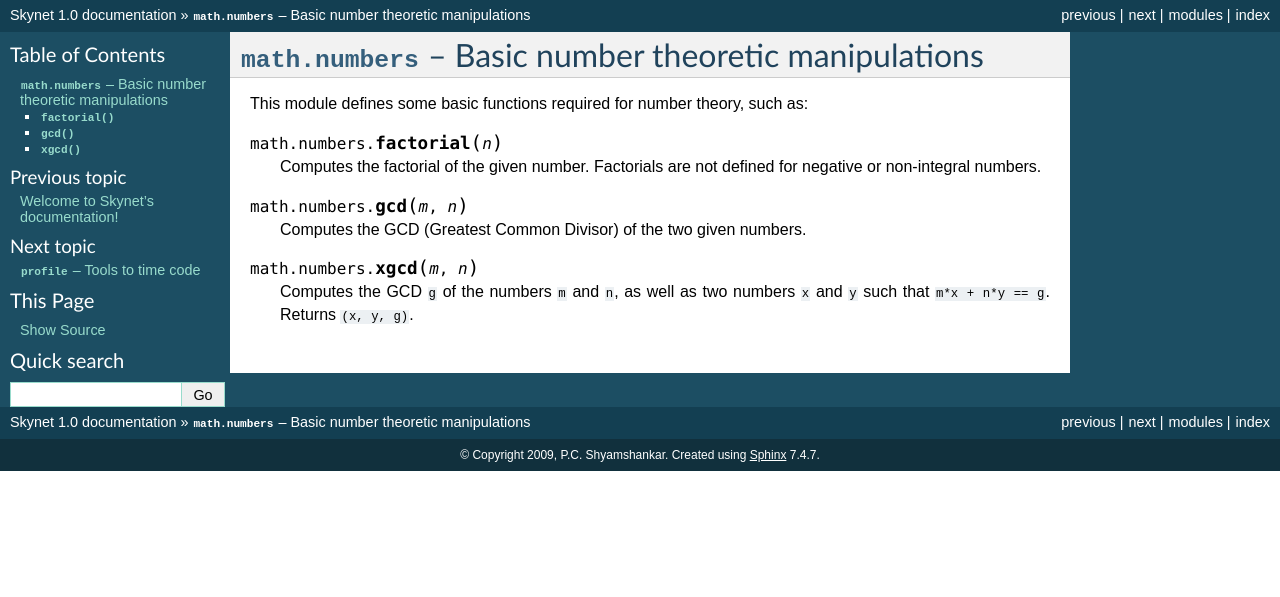
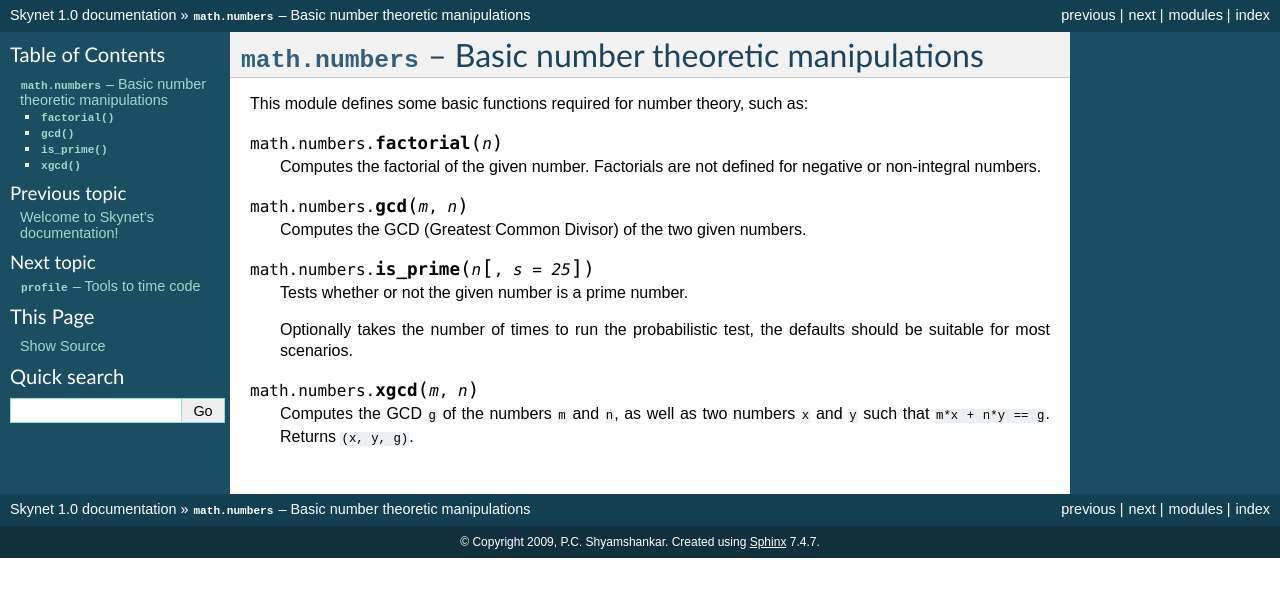
Before and after one commit to sykloid/skynet, a Sphinx documentation site: the page built from doc/source/math/numbers.rst, in a window 1280 px wide. Shown: the top 597 px of the page. Built offline with Sphinx 7.4.7, drawn with Linux system fonts in a browser that asks for light colours; formulas are drawn with MathJax 3.

Commit message:
Added documentation for is_prime.

```diff
--- a/doc/source/math/numbers.rst
+++ b/doc/source/math/numbers.rst
@@ -17,6 +17,13 @@ This module defines some basic functions required for number theory, such as:
 
     Computes the GCD (Greatest Common Divisor) of the two given numbers.
 
+.. function:: is_prime(n[, s = 25])
+
+    Tests whether or not the given number is a prime number.
+
+    Optionally takes the number of times to run the probabilistic test, the
+    defaults should be suitable for most scenarios.
+
 .. function:: xgcd(m, n)
 
     Computes the GCD ``g`` of the numbers ``m`` and ``n``, as well as two
```
